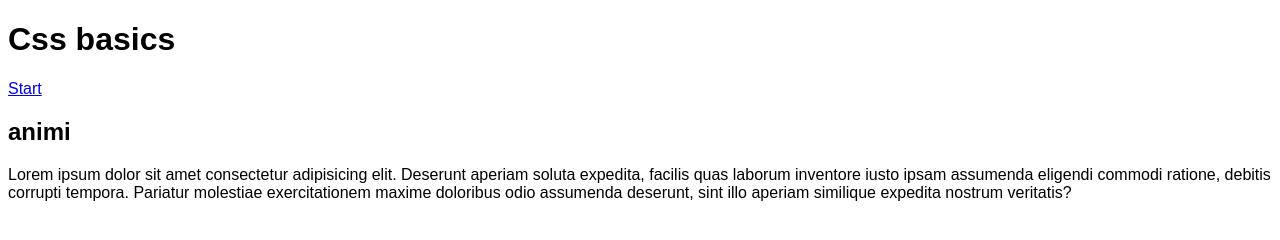
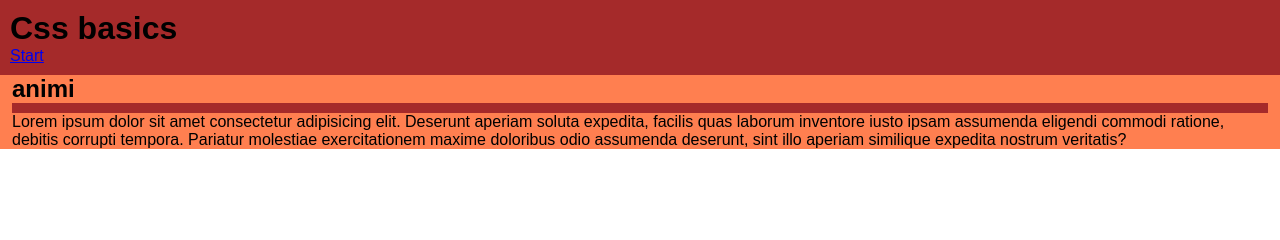
Before and after one commit to Cloticc/css-basic, a plain HTML site: page index.html in a window 1280 px wide. Drawn offline with Linux system fonts and the light colour scheme.

Commit message:
Add styles for header and main sections

```diff
--- a/styles.css
+++ b/styles.css
@@ -1,3 +1,26 @@
 * {
 font-family: 'Relway', sans-serif;
+margin: 0;
 }
+
+header {
+background-color: brown;
+padding: 10px;
+
+}
+
+h1 {
+
+  margin-top: 0;
+  margin-bottom: 0;
+
+}
+
+main {
+  background-color: coral;
+  padding: 0px 12px 0px ;
+}
+
+h2 {
+  border-bottom: 10px solid brown;
+}
```
